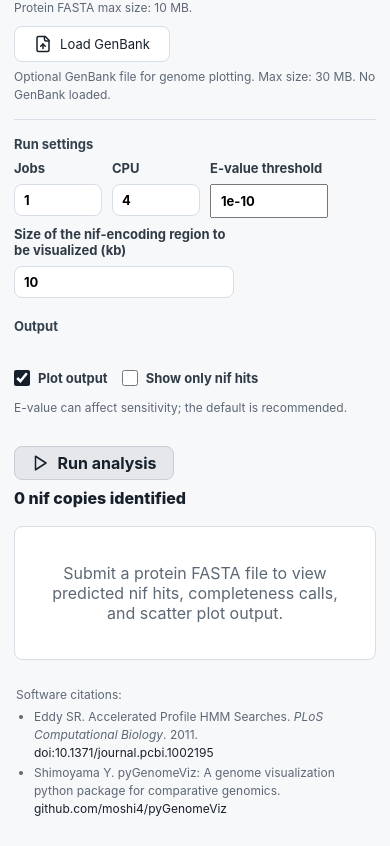
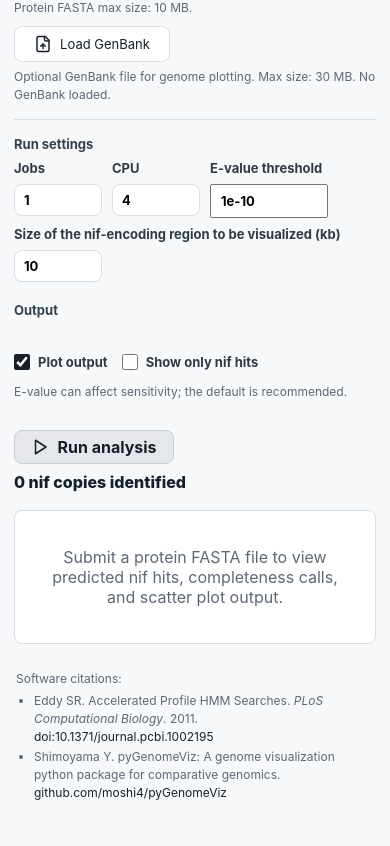
Before and after one commit to kazumaxneo/Nif_finder, a Next.js app in the folder web/: page / in a window 390 px wide. Shown: the part 1085-1931 px from the top of the page. Built offline with nearby package versions, Linux system fonts and the light colour scheme.

Commit message:
Reposition context region size field

```diff
--- a/web/app/globals.css
+++ b/web/app/globals.css
@@ -390,7 +390,12 @@ input:focus {
 }
 
 .run-settings .context-padding-field {
+  flex: 1 0 100%;
   width: 220px;
+}
+
+.run-settings .context-padding-field input {
+  width: 64px;
 }
 
 .compact-field {
@@ -905,6 +910,10 @@ th {
     width: min(220px, 100%);
   }
 
+  .run-settings .context-padding-field input {
+    width: min(88px, 100%);
+  }
+
   .field {
     width: 100%;
   }
```
